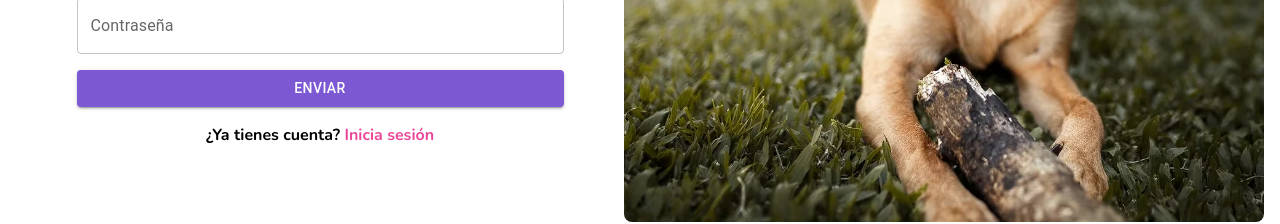
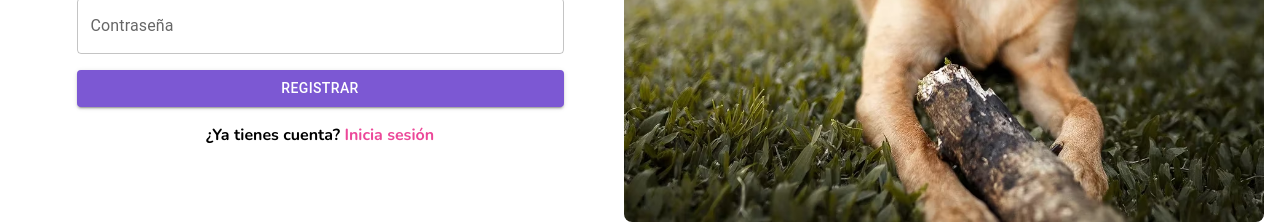
Before and after one commit to T1Scaynet/FE-Shelter, a React (Vite) app: page /registro in a window 1280 px wide. Shown: the part 553-777 px from the top of the page. Built offline with nearby package versions, Linux system fonts and the light colour scheme.

Commit message:
fix: fix in the input error

```diff
--- a/src/components/Login/LoginRegister/index.jsx
+++ b/src/components/Login/LoginRegister/index.jsx
@@ -1,7 +1,6 @@
 /* eslint-disable prefer-const */
 /* eslint-disable react/jsx-props-no-multi-spaces */
 /* eslint-disable no-unneeded-ternary */
-// import { useState } from 'react';
 import { useDispatch } from 'react-redux';
 import { useNavigate } from 'react-router';
 import { loginRegister } from '../../../state/features/login/loginSlice';
@@ -14,8 +13,6 @@ import swal from 'sweetalert';
 function RegistrationForm () {
   const navigate = useNavigate();
   const dispatch = useDispatch();
-  // eslint-disable-next-line no-unused-vars
-  // const [formSubmitted, setFormSubmitted] = useState(false);
 
   return (
     <div className='flex h-screen'>
@@ -60,7 +57,6 @@ function RegistrationForm () {
 
             onSubmit={(value, { resetForm }) => {
               dispatch(loginRegister(value));
-              // setFormSubmitted(true);
               swal('¡Se registro correctamente!', 'Ingresa con tus credenciales', 'success');
               navigate('/ingresar');
               resetForm();
@@ -77,7 +73,7 @@ function RegistrationForm () {
                   variant='outlined'
                   name='name'
                   value={values.name}
-                  helperText={!touched.name && !errors.name ? undefined : errors.name}
+                  helperText={touched.name && errors.name ? errors.name : undefined}
                   onChange={handleChange}
                   onBlur={handleBlur}
                   sx={{
@@ -99,7 +95,7 @@ function RegistrationForm () {
                   variant='outlined'
                   name='email'
                   value={values.email}
-                  helperText={!touched.email && !errors.email ? undefined : errors.email}
+                  helperText={touched.email && errors.name ? errors.email : undefined}
                   onChange={handleChange}
                   onBlur={handleBlur}
                   sx={{
@@ -121,7 +117,7 @@ function RegistrationForm () {
                   variant='outlined'
                   name='password'
                   value={values.password}
-                  helperText={!touched.password && !errors.password ? undefined : errors.password}
+                  helperText={touched.password && errors.name ? errors.password : undefined}
                   onChange={handleChange}
                   onBlur={handleBlur}
                   type='password'
@@ -150,7 +146,7 @@ function RegistrationForm () {
                     }
                   }}
                 >
-                  Enviar
+                  Registrar
                 </Button>
               </form>
             )}
```
